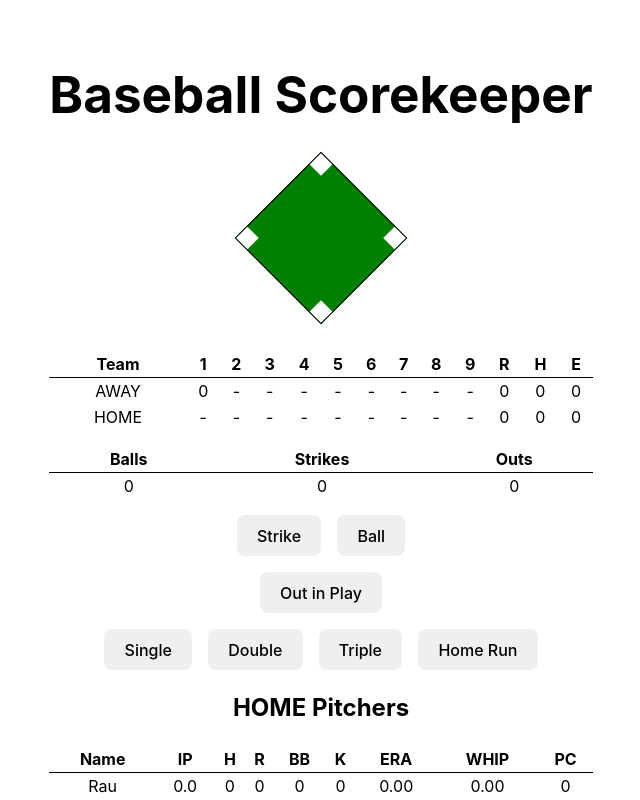
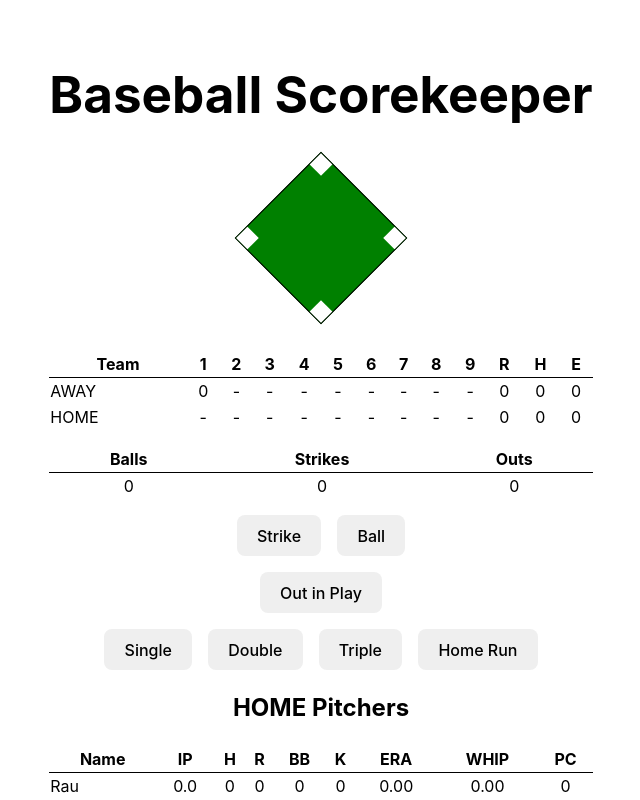
Before and after one commit to bgaudino/baseball-scoreboard, a React (Vite) app: page / in a window 1280 px wide. Shown: the top 800 px of the page, without its empty margins (319-959 px from the left). Built offline with nearby package versions, Linux system fonts and the light colour scheme.

Commit message:
Enable editing of team name and persist state

```diff
--- a/src/App.css
+++ b/src/App.css
@@ -4,3 +4,8 @@
   padding: 2rem;
   text-align: center;
 }
+
+.name {
+  text-align: left;
+  cursor: pointer;
+}
--- a/src/components/HittingStats.tsx
+++ b/src/components/HittingStats.tsx
@@ -17,7 +17,7 @@ export default function HittingStats({name, index, atBat}: HittingStatsProps) {
   const {AB, H, R, RBI, BB, K, AVG, OPS} = useHittingStats(index);
   return (
     <tr key={index} className={index === atBat ? 'at-bat' : ''}>
-      <td>{name}</td>
+      <td className="name">{name}</td>
       <td>{AB}</td>
       <td>{H}</td>
       <td>{R}</td>
--- a/src/components/PitchingStats.tsx
+++ b/src/components/PitchingStats.tsx
@@ -19,7 +19,7 @@ export default function PitchingStats() {
       </thead>
       <tbody>
         <tr>
-            <td>{name}</td>
+          <td className="name">{name}</td>
           <td>{IP}</td>
           <td>{H}</td>
           <td>{R}</td>
@@ -31,5 +31,5 @@ export default function PitchingStats() {
         </tr>
       </tbody>
     </table>
-  )
+  );
 }
--- a/src/components/Result.tsx
+++ b/src/components/Result.tsx
@@ -1,5 +1,5 @@
 import useScore from '../hooks/useScore';
-import {useStore} from '../store';
+import {reset, useStore} from '../store';
 
 function Text() {
   const {awayTotalRuns, homeTotalRuns} = useScore();
@@ -20,10 +20,7 @@ export default function Result() {
         <Text />
       </p>
       <button
-        onClick={() => {
-          // TODO: reset state
-          window.location.reload();
-        }}
+        onClick={reset}
       >
         New Game
       </button>
--- a/src/components/Scoreboard.tsx
+++ b/src/components/Scoreboard.tsx
@@ -1,8 +1,10 @@
+import React from 'react';
 import useScore from '../hooks/useScore';
 import {useStore} from '../store';
+import TeamName from './TeamName';
 
 export default function Scoreboard() {
-  const {awayTeam, homeTeam, awayRuns, awayHits, homeRuns, homeHits} = useStore(
+  const {awayRuns, awayHits, homeRuns, homeHits} = useStore(
     ({awayTeam, homeTeam, awayRuns, homeRuns, awayHits, homeHits}) => ({
       awayTeam,
       homeTeam,
@@ -29,7 +31,7 @@ export default function Scoreboard() {
       </thead>
       <tbody>
         <tr>
-          <td>{awayTeam}</td>
+          <TeamName field="awayTeam" />
           {[...Array(numInnings).keys()].map((key) => (
             <td key={key}>{awayRuns[key] ?? '-'}</td>
           ))}
@@ -38,7 +40,7 @@ export default function Scoreboard() {
           <td>0</td>
         </tr>
         <tr>
-          <td>{homeTeam}</td>
+          <TeamName field="homeTeam" />
           {[...Array(numInnings).keys()].map((key) => (
             <td key={key}>{homeRuns[key] ?? '-'}</td>
           ))}
--- /dev/null
+++ b/src/components/TeamName.tsx
@@ -0,0 +1,50 @@
+import React from 'react';
+import {useStore} from '../store';
+
+interface TeamNameProps {
+  field: 'awayTeam' | 'homeTeam';
+}
+export default function TeamName({field}: TeamNameProps) {
+  const setState = React.useCallback(
+    (value: string) => {
+      useStore.setState((state) => ({...state, [field]: value}));
+    },
+    [field]
+  );
+  const [editing, setEditing] = React.useState(false);
+  const value = useStore((state) => state[field]);
+  const ref = React.useRef<any>();
+  React.useEffect(() => {
+    document.addEventListener('click', (e) => {
+      if (![ref.current, ref.current?.firstChild].includes(e.target)) {
+        setEditing(false);
+      }
+    });
+  }, []);
+  React.useEffect(() => {
+    if (editing) {
+      ref.current.firstChild.focus();
+    }
+  }, [editing]);
+  return (
+    <td
+      onClick={() => setEditing(true)}
+      ref={ref}
+      onKeyUp={(e) => {
+        if (e.key === 'Enter') {
+          setEditing(false);
+        }
+      }}
+      className="name"
+    >
+      {editing ? (
+        <input
+          value={value as string}
+          onChange={(e) => setState(e.target.value)}
+        />
+      ) : (
+        value
+      )}
+    </td>
+  );
+}
--- a/src/store.ts
+++ b/src/store.ts
@@ -1,6 +1,7 @@
 import {create} from 'zustand';
 import {sum} from './hooks/useScore';
 import {faker} from '@faker-js/faker';
+import {persist} from 'zustand/middleware';
 
 export type Base = 1 | 2 | 3;
 export type BaseRunners = {1?: number; 2?: number; 3?: number};
@@ -47,7 +48,9 @@ export interface GameState {
   baseRunners: BaseRunners;
   gameOver: boolean;
 }
-export const useStore = create<GameState>(() => ({
+
+function getInitialData() {
+  return {
     homeTeam: 'HOME',
     awayTeam: 'AWAY',
     awayLineup: fakeHitters(9),
@@ -67,7 +70,14 @@ export const useStore = create<GameState>(() => ({
     strikes: 0,
     baseRunners: {},
     gameOver: false,
-}));
+  };
+}
+
+export const useStore = create(
+  persist<GameState>(() => getInitialData(), {name: 'game'})
+);
+
+export const reset = () => useStore.setState(getInitialData());;
 
 function fakeHitters(num: number) {
   const players: Hitter[][] = [];
@@ -146,7 +156,7 @@ export const advanceRunners = (bases: number) =>
     }
     if (runs > 0) {
       currentHitter(newState).RBI += runs;
-      currentPitcher(newState).R += runs
+      currentPitcher(newState).R += runs;
       const teamRuns = state.top ? newState.awayRuns : newState.homeRuns;
       teamRuns[state.inning - 1] += runs;
     }
@@ -171,14 +181,16 @@ export const batterOut = () => {
 };
 
 export const currentHitter = (state: GameState) => {
-  const slot = state.top ? state.awayLineup[state.awayHitter] : state.homeLineup[state.homeHitter];
+  const slot = state.top
+    ? state.awayLineup[state.awayHitter]
+    : state.homeLineup[state.homeHitter];
   return slot[slot.length - 1];
-}
+};
 
 export const currentPitcher = (state: GameState) => {
   const pitchers = state.top ? state.homePitchers : state.awayPitchers;
   return pitchers[pitchers.length - 1];
-}
+};
 
 export const endGame = () =>
   useStore.setState((state) => ({...state, gameOver: true}));
@@ -317,7 +329,8 @@ export const recordHit = () =>
     return newState;
   });
 
-export const recordOut = () => useStore.setState((state) => {
+export const recordOut = () =>
+  useStore.setState((state) => {
     const newState = {...state};
     currentPitcher(newState).outs++;
     newState.outs++;
@@ -340,7 +353,7 @@ export const recordStrike = () =>
     const newState = {...state};
     currentPitcher(newState).strikes++;
     newState.strikes++;
-    return newState
+    return newState;
   });
 
 export const removeRunner = (base: Base) =>
```
Lines whose indentation alone changed are shown as unchanged.
